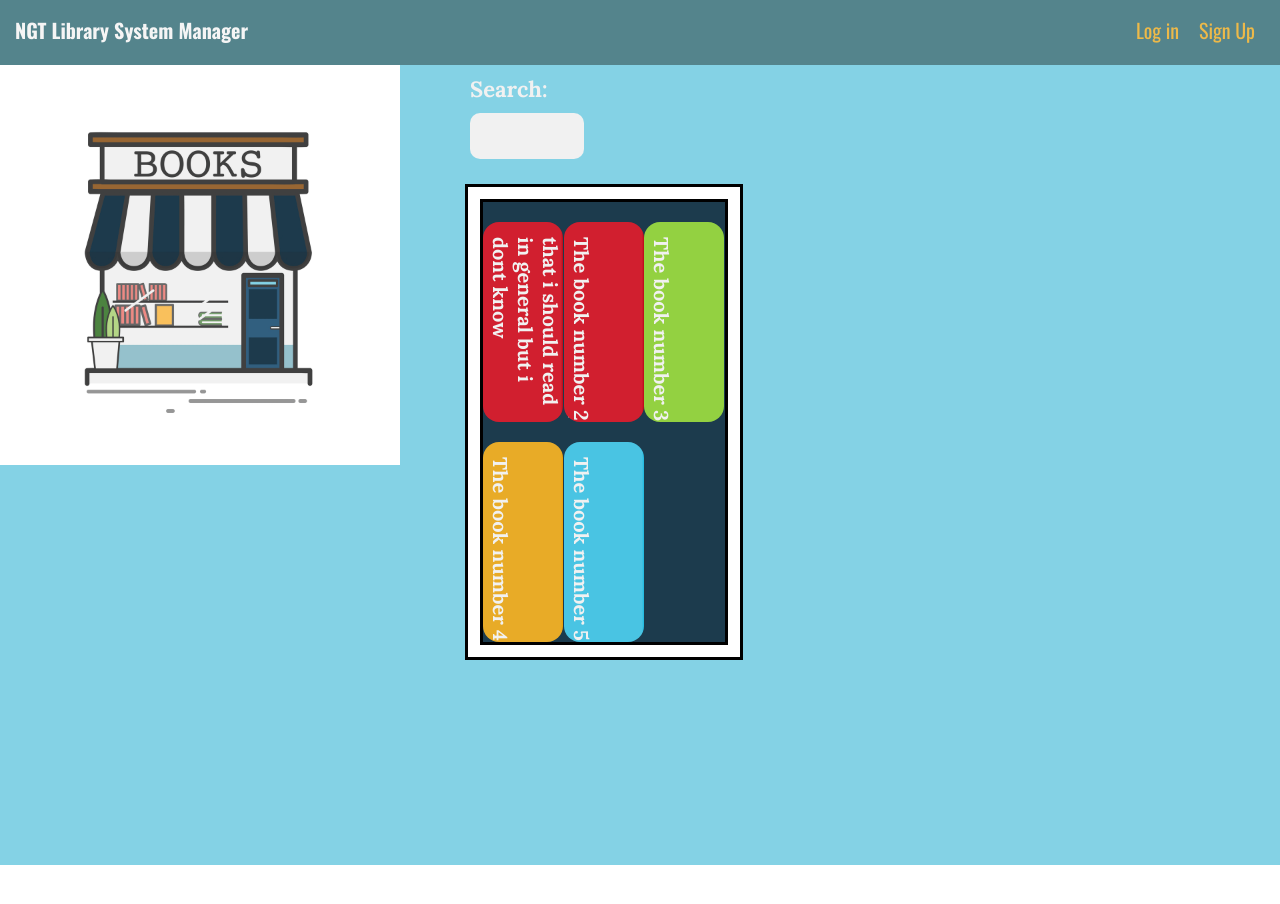
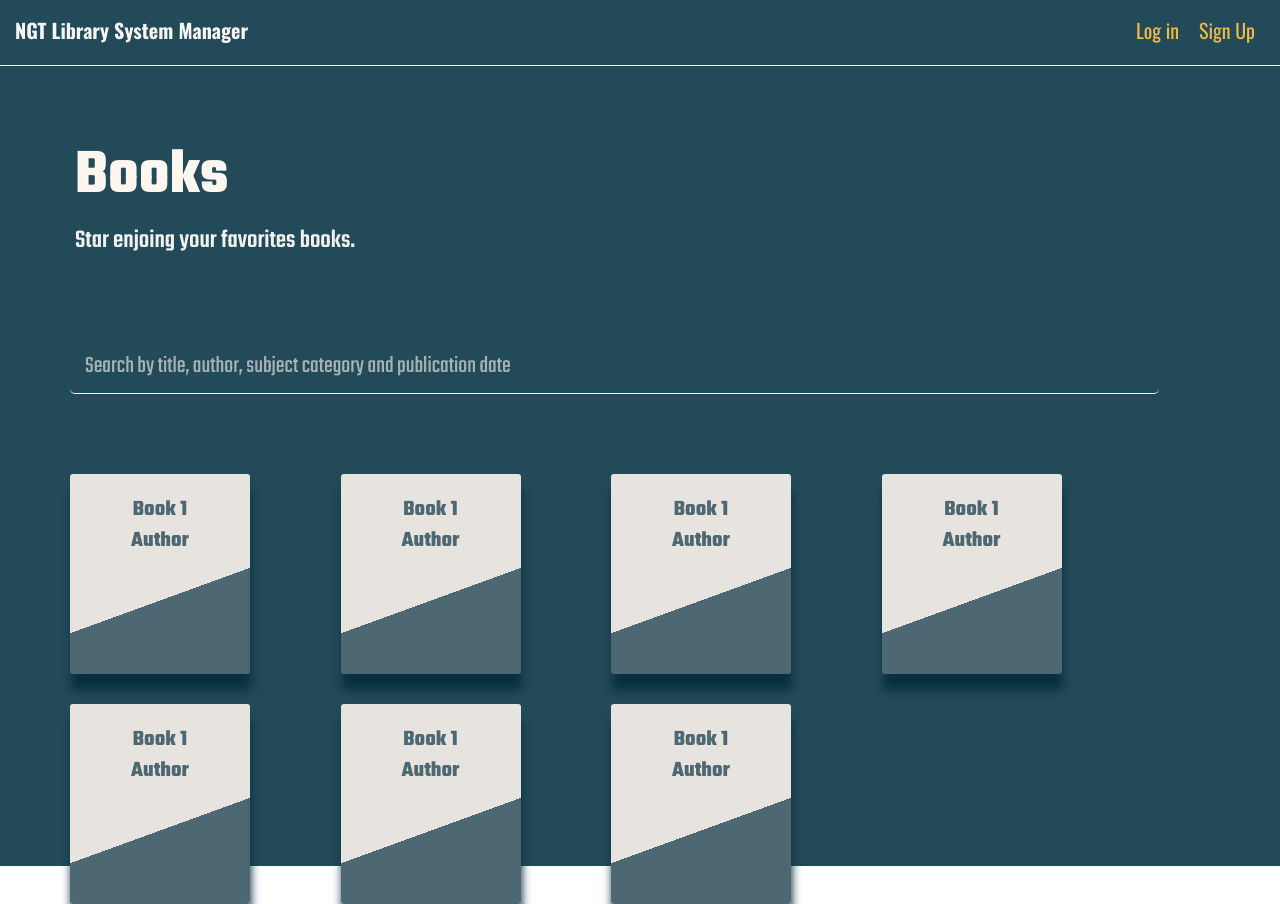
Before and after one commit to yefenny/library-managment-client, a React (Create React App) app: page /books in a window 1280 px wide. Before the commit the page ends 865 px from the top, so only its background shows below. Built offline with nearby package versions, Linux system fonts and the light colour scheme.

Commit message:
change books layout

```diff
--- a/src/Books/Books.js
+++ b/src/Books/Books.js
@@ -1,39 +1,100 @@
 import { BrowserRouter as Router, Routes, Route, Link } from 'react-router-dom';
+import BookService from '../Services/BookService';
 
 function Books() {
+
   return (
     <div className='books-container bg-books'>
-      <div className="books-left-side"></div>
-      <div className="books-right-side">
-        <div className='searchContainer'>
-          <label htmlFor='searchBy'>Search: </label>
-          <input type='text' id='searchBy' name='searchBy' />
+      <header>
+        <h2>Books</h2>
+        <p>Star enjoing your favorites books.</p>
+      </header>
+
+      <div className='searchContainer'>
+        {/* <label htmlFor='searchBy'>Search: </label> */}
+        <input
+          type='text'
+          id='searchBy'
+          name='searchBy'
+          placeholder='Search by title, author, subject category and publication date'
+        />
+      </div>
+      <div className='books-list-container'>
+        <div className='book'>
+          <div className='container'>
+            <div className='card'>
+              <div className='bkg'></div>
+              <div className='info'>
+                <h1>Book 1</h1>
+                <h3>Author</h3>
+              </div>
+            </div>
+          </div>
         </div>
-
-        <div className='books-list-container'>
-          <div className='book book-item side-book'>
-            {' '}
-            <h3>
-              The book number 1 that i should read in general but i dont know
-            </h3>
-            {/* <span className='book-author'>Name lastname</span> */}
-            {/* <Link to='/'>Book number 1</Link> */}
+        <div className='book'>
+          <div className='container'>
+            <div className='card'>
+              <div className='bkg'></div>
+              <div className='info'>
+                <h1>Book 1</h1>
+                <h3>Author</h3>
+              </div>
+            </div>
           </div>
-          <div className='book book-item side-book'>
-            {' '}
-            <h3>The book number 2</h3>
+        </div>
+        <div className='book'>
+          <div className='container'>
+            <div className='card'>
+              <div className='bkg'></div>
+              <div className='info'>
+                <h1>Book 1</h1>
+                <h3>Author</h3>
+              </div>
+            </div>
           </div>
-          <div className='book book-item green-book'>
-            {' '}
-            <h3>The book number 3</h3>
+        </div>
+        <div className='book'>
+          <div className='container'>
+            <div className='card'>
+              <div className='bkg'></div>
+              <div className='info'>
+                <h1>Book 1</h1>
+                <h3>Author</h3>
+              </div>
+            </div>
           </div>
-          <div className='book book-item orange-book'>
-            {' '}
-            <h3>The book number 4</h3>
+        </div>
+        <div className='book'>
+          <div className='container'>
+            <div className='card'>
+              <div className='bkg'></div>
+              <div className='info'>
+                <h1>Book 1</h1>
+                <h3>Author</h3>
+              </div>
+            </div>
           </div>
-          <div className='book book-item blue-book'>
-            {' '}
-            <h3>The book number 5</h3>
+        </div>
+        <div className='book'>
+          <div className='container'>
+            <div className='card'>
+              <div className='bkg'></div>
+              <div className='info'>
+                <h1>Book 1</h1>
+                <h3>Author</h3>
+              </div>
+            </div>
+          </div>
+        </div>
+        <div className='book'>
+          <div className='container'>
+            <div className='card'>
+              <div className='bkg'></div>
+              <div className='info'>
+                <h1>Book 1</h1>
+                <h3>Author</h3>
+              </div>
+            </div>
           </div>
         </div>
       </div>
--- a/src/Login/Login.js
+++ b/src/Login/Login.js
@@ -13,6 +13,7 @@ function LogIn() {
         <form>
           <label htmlFor='libraryCard'>Library card:</label>
           <input
+            required
             type='text'
             id='libraryCard'
             name='libraryCard'
@@ -23,7 +24,8 @@ function LogIn() {
           />
           <label htmlFor='password'>Password:</label>
           <input
-            type='text'
+            required
+            type='password'
             id='password'
             name='password'
             onChange={(e) => {
--- /dev/null
+++ b/src/Services/BookService.js
@@ -0,0 +1,20 @@
+import config from '../config';
+
+const BookService = {
+  getBooks() {
+    return fetch(`${config.API_ENDPOINT}catalog/`, {
+      headers: {
+        'Content-Type': 'application/json'
+      }
+    }).then((res) => {
+      if (!res.ok) {
+        return res.json().then((res) => {
+          return Promise.reject(res.error);
+        });
+      }
+      return res.json();
+    });
+  }
+};
+
+export default BookService;
--- a/src/assets/style.css
+++ b/src/assets/style.css
@@ -1,4 +1,5 @@
-@import url('https://fonts.googleapis.com/css2?family=Lora:ital,wght@0,400;0,500;0,600;0,700;1,400;1,500;1,600;1,700&family=Oswald:wght@200;300;400;500;600;700&display=swap');
+@import url('https://fonts.googleapis.com/css2?family=Lora:ital,wght@0,400;0,500;0,600;0,700;1,400;1,500;1,600;1,700&family=Oswald:wght@200;300;400;500;600;700&family=Teko:wght@300;400;500;600;700&display=swap');
+
 /*
 The CSS code gets to executed from top to bottom and left ro right
 Basic rules to write CSS
@@ -66,13 +67,14 @@ button {
 }
 header {
   display: flex;
-  background-color: #54848c;
+  background-color: #224a59;
   font-size: 600;
   font-size: 20px;
   color: #f5f5f5;
   padding: 15px;
   padding-bottom: 20px;
   justify-content: space-between;
+  border-bottom: 1px solid #f2f2f2;
 }
 
 main {
@@ -172,11 +174,12 @@ nav a:hover {
   height: 100vh;
 }
 .sign-up-complete {
+  color: #fff;
   display: flex;
   flex-direction: column;
   align-items: center;
   width: 50%;
-  height: 30%;
+  height: 40%;
   margin-top: 200px;
   font-size: 28px;
   background: #fbb32e;
@@ -196,24 +199,31 @@ nav a:hover {
 }
 .books-container {
   display: flex;
-  flex-direction: row;
-  font-family: 'Lora', serif;
+  flex-direction: column;
+  font-family: 'Teko', sans-serif;
   height: 100vh;
-  color: #f1f1f1;
+  color: #fdf7f0;
   font-size: 22px;
   font-weight: 500;
 }
 .books-container header {
-  background-color: #84d2e5;
+  display: flex;
+  flex-direction: column;
+  background-color: #224a59;
+  color: #f1f1f1;
+  font-family: 'Teko', sans-serif;
+  margin: 50px 60px;
+  font-size: 26px;
+  /* padding: 30px 60px 40px; */
+  border-bottom: none;
 }
 .bg-books h2 {
-  color: #404042;
+  color: #fdf7f0;
   font-size: 64px;
   font-weight: 700;
-  margin: 20px 60px;
 }
 .bg-books {
-  background: #84d2e5;
+  background: #224a59;
   height: 100vh;
 }
 .searchContainer {
@@ -225,83 +235,59 @@ nav a:hover {
   padding: 10px 0 40px 70px;
 }
 .searchContainer input {
-  width: 36%;
-  margin-top: 10px;
-  background: #f1f1f1;
-  border: #f5f5f5;
+  color: #f2f2f2;
+  font-family: 'Teko', sans-serif;
+  width: 90%;
+  background: #224a59;
+  border-bottom: 1px solid #fdf7f0;
   padding: 10px 15px;
-  border-radius: 10px;
+  border-radius: 5px;
+  font-size: 24px;
+}
+
+.searchContainer input::placeholder {
+  color: #fdf7f0;
+  opacity: 0.6;
 }
 .books-list-container {
-  background-color: #1c3b4d;
+  width: 90%;
   display: grid;
-  grid-template-columns: repeat(auto-fill, minmax(80px, 1fr));
-  margin-left: 80px;
-  margin-right: 60px;
-  border: 3px solid black; /* inner border */
-  box-shadow: 0px 0px 0px 15px black; /* outer 'border' */
-  outline: 12px solid white; /* fill */
+  grid-template-columns: repeat(auto-fill, minmax(250px, 1fr));
+  padding: 10px 0 0 70px;
 }
 .book-item {
   height: 200px;
+  margin: 30px;
 }
 .book-item h3 {
-  color: #f1f1f1;
-  writing-mode: vertical-rl;
+  color: #f2f2f2;
   font-size: 20px;
   margin-top: 15px;
   margin-left: 5px;
 }
+/* .book {
+  color: #558c46;
+  width: 180px;
+  height: 220px;
+  background: #fdf7f0;
+  border-radius: 10px 10px 10px 10px;
+  margin-top: 20px;
+  border: 1px solid #f2f2f2;
+} */
 .book {
-  color: #f1f1f1;
-  width: 80px;
+  display: flex;
+  margin-top: 30px;
+}
+.card {
   height: 200px;
-  background: #f33139;
-  border-radius: 16px 16px 16px 16px;
-  background-image: linear-gradient(
-    to right,
-    #d11f2f 78px,
-    #ba0716 80px,
-    transparent 80px
-  );
-  margin-top: 20px;
-}
-
-.green-book {
-  background-color: #b3d685;
-  background-image: linear-gradient(
-    to right,
-    #93d141 78px,
-    #92d13f 80px,
-    transparent 80px
-  );
-}
-.orange-book {
-  background-color: #dbb156;
-  background-image: linear-gradient(
-    to right,
-    #e8ab27 78px,
-    #eba000 80px,
-    transparent 80px
-  );
-}
-.blue-book {
-  background-color: #84d2e5;
-  background-image: linear-gradient(
-    to right,
-    #49c4e3 78px,
-    #1bb9e0 80px,
-    transparent 80px
-  );
-}
-.books-left-side {
-  background: url('./books-bg.jpg') no-repeat;
-  background-size: 100% auto;
-  background-color: #84d2e5;
-  grid-column-start: 1;
-  grid-column-end: 2;
-  color: #84d2e5;
-  width: 400px;
+  width: 180px;
+  position: relative;
+  box-shadow: 1px 1pc 10px #0a303d;
+  text-align: center;
+  background: linear-gradient(-20deg, #4e6873 40%, #e7e3de 10%);
+  color: #4e6873;
+  border-radius: 3px;
+  padding-top: 20px;
 }
 
 @media only screen and (max-width: 960px) {
```
